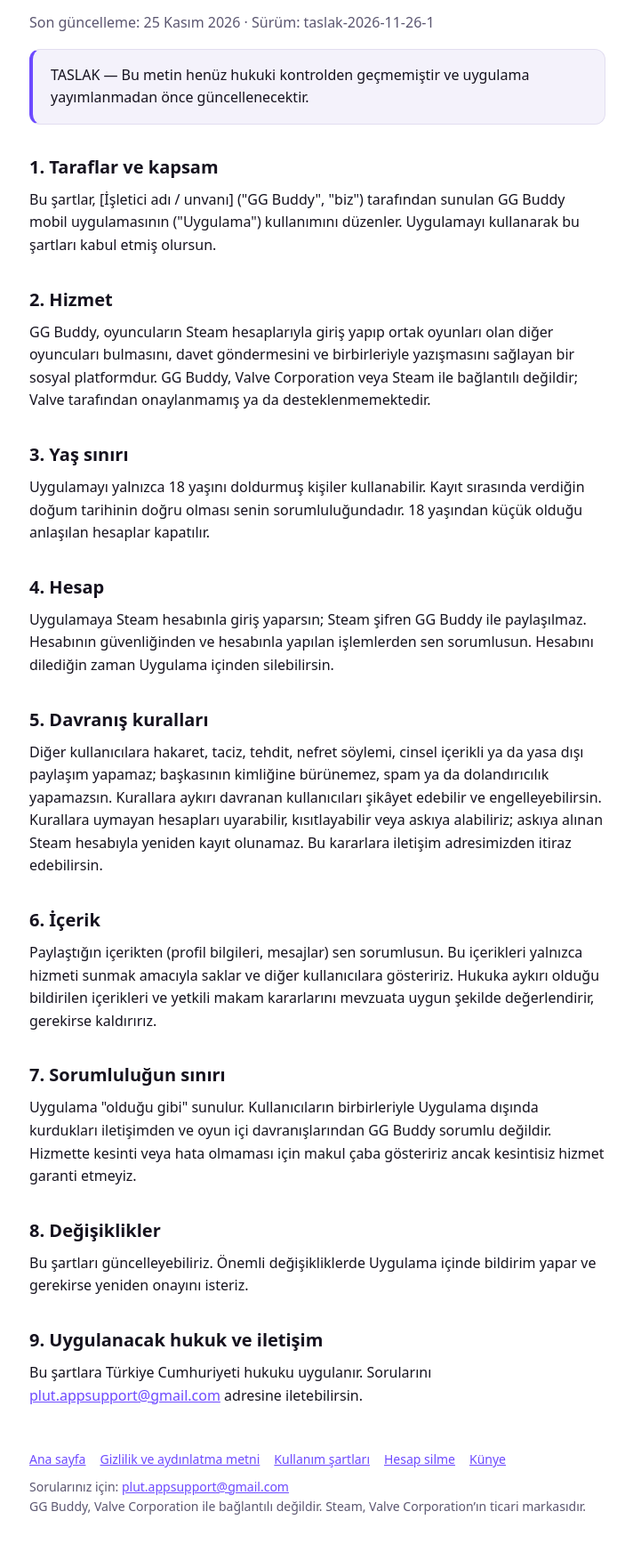
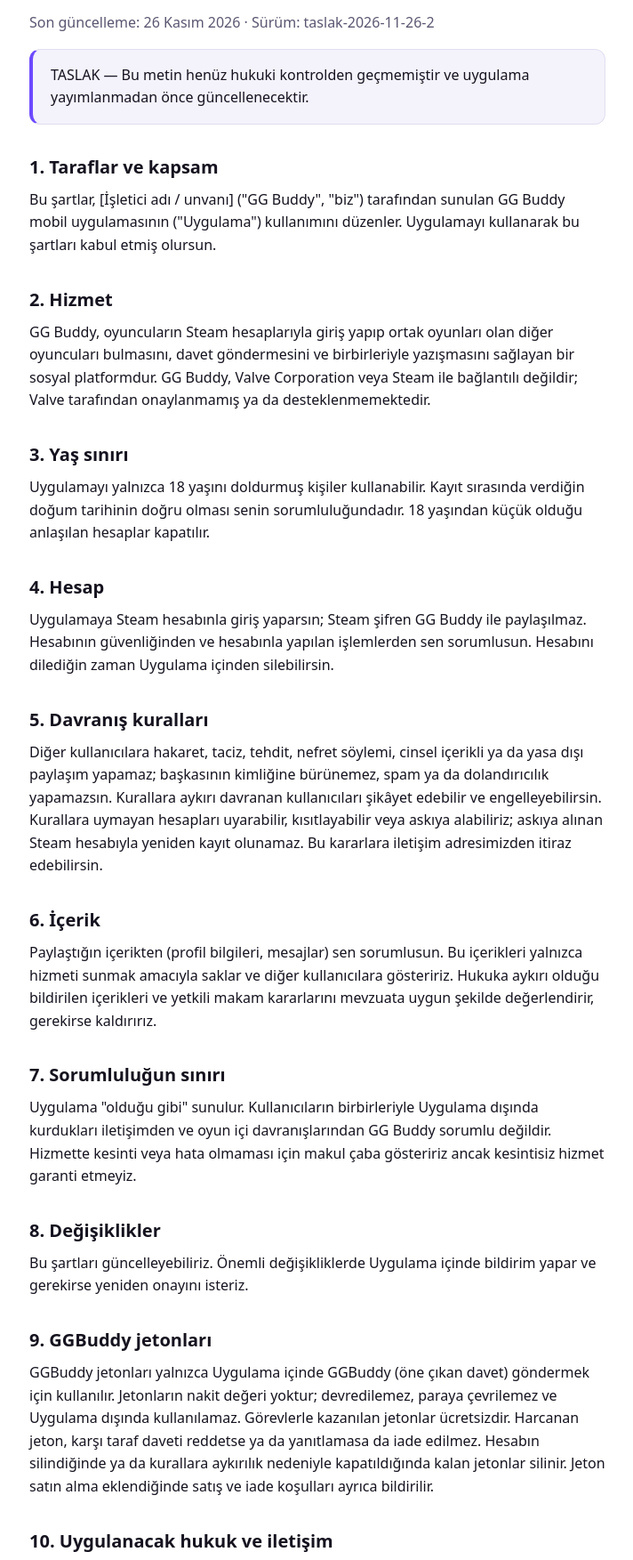
Before and after one commit to plutr/ggbuddy-site, a plain HTML site: page kullanim-sartlari.html in a window 1280 px wide. Shown: the part 110-1863 px from the top of the page at 89% size, without its empty margins (283-995 px from the left). Drawn offline with Linux system fonts and the light colour scheme.

Commit message:
Site güncellemesi (ggbuddy e033647)

```diff
--- a/kullanim-sartlari.html
+++ b/kullanim-sartlari.html
@@ -13,7 +13,7 @@
 <main>
 <a class="brand" href="./">GG Buddy</a>
 <h1>Kullanım Şartları</h1>
-<p class="muted">Son güncelleme: 25 Kasım 2026 · Sürüm: taslak-2026-11-26-1</p>
+<p class="muted">Son güncelleme: 26 Kasım 2026 · Sürüm: taslak-2026-11-26-2</p>
 <div class="card notice"><p>TASLAK — Bu metin henüz hukuki kontrolden geçmemiştir ve uygulama yayımlanmadan önce güncellenecektir.</p></div>
 <div class="legal">
 <h2>1. Taraflar ve kapsam</h2>
@@ -32,7 +32,9 @@
 <p>Uygulama &quot;olduğu gibi&quot; sunulur. Kullanıcıların birbirleriyle Uygulama dışında kurdukları iletişimden ve oyun içi davranışlarından GG Buddy sorumlu değildir. Hizmette kesinti veya hata olmaması için makul çaba gösteririz ancak kesintisiz hizmet garanti etmeyiz.</p>
 <h2>8. Değişiklikler</h2>
 <p>Bu şartları güncelleyebiliriz. Önemli değişikliklerde Uygulama içinde bildirim yapar ve gerekirse yeniden onayını isteriz.</p>
-<h2>9. Uygulanacak hukuk ve iletişim</h2>
+<h2>9. GGBuddy jetonları</h2>
+<p>GGBuddy jetonları yalnızca Uygulama içinde GGBuddy (öne çıkan davet) göndermek için kullanılır. Jetonların nakit değeri yoktur; devredilemez, paraya çevrilemez ve Uygulama dışında kullanılamaz. Görevlerle kazanılan jetonlar ücretsizdir. Harcanan jeton, karşı taraf daveti reddetse ya da yanıtlamasa da iade edilmez. Hesabın silindiğinde ya da kurallara aykırılık nedeniyle kapatıldığında kalan jetonlar silinir. Jeton satın alma eklendiğinde satış ve iade koşulları ayrıca bildirilir.</p>
+<h2>10. Uygulanacak hukuk ve iletişim</h2>
 <p>Bu şartlara Türkiye Cumhuriyeti hukuku uygulanır. Sorularını <a href="mailto:plut.appsupport@gmail.com">plut.appsupport@gmail.com</a> adresine iletebilirsin.</p>
 </div>
 <footer class="muted">
```
Also changed, not shown: gizlilik.html (+2 -2 lines).
